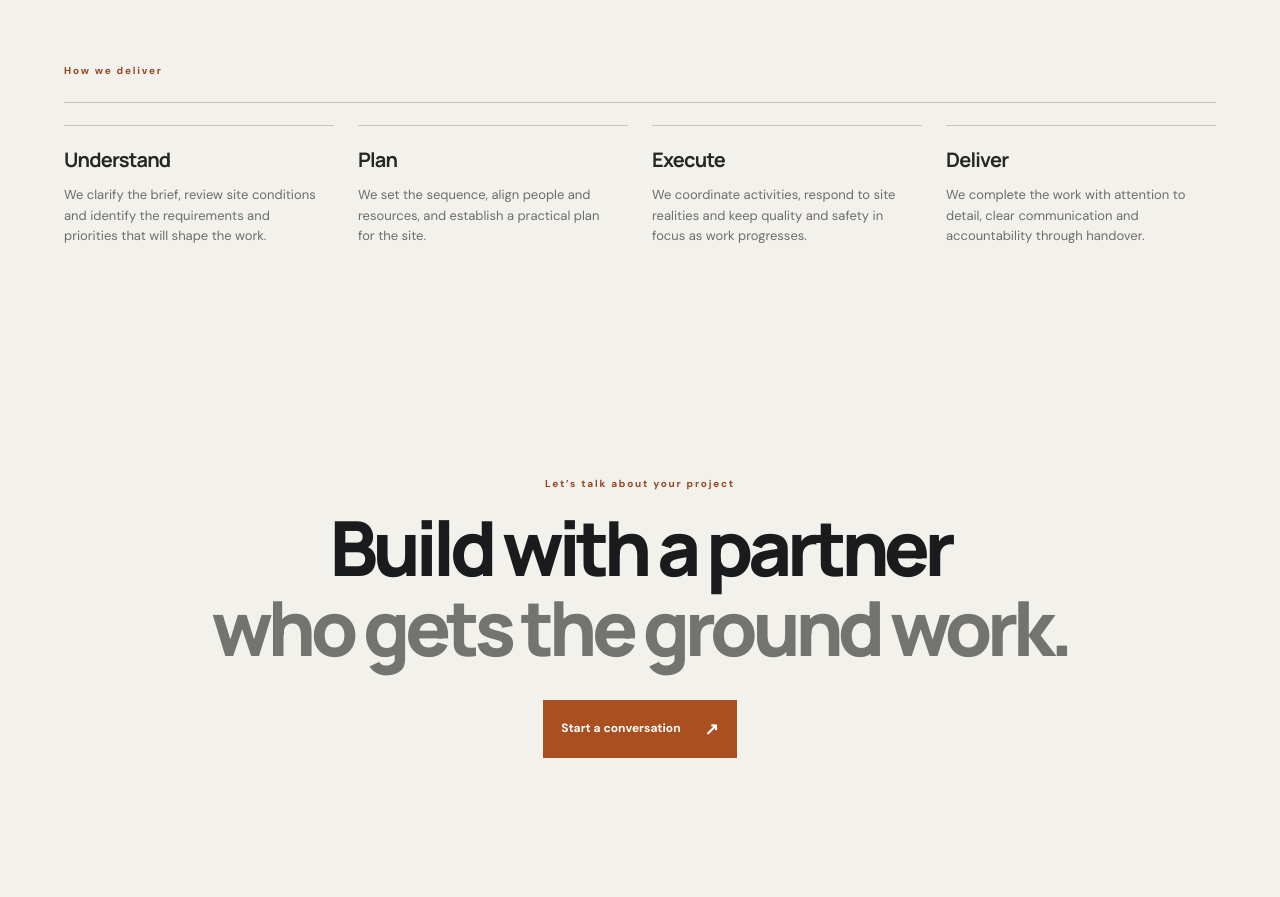
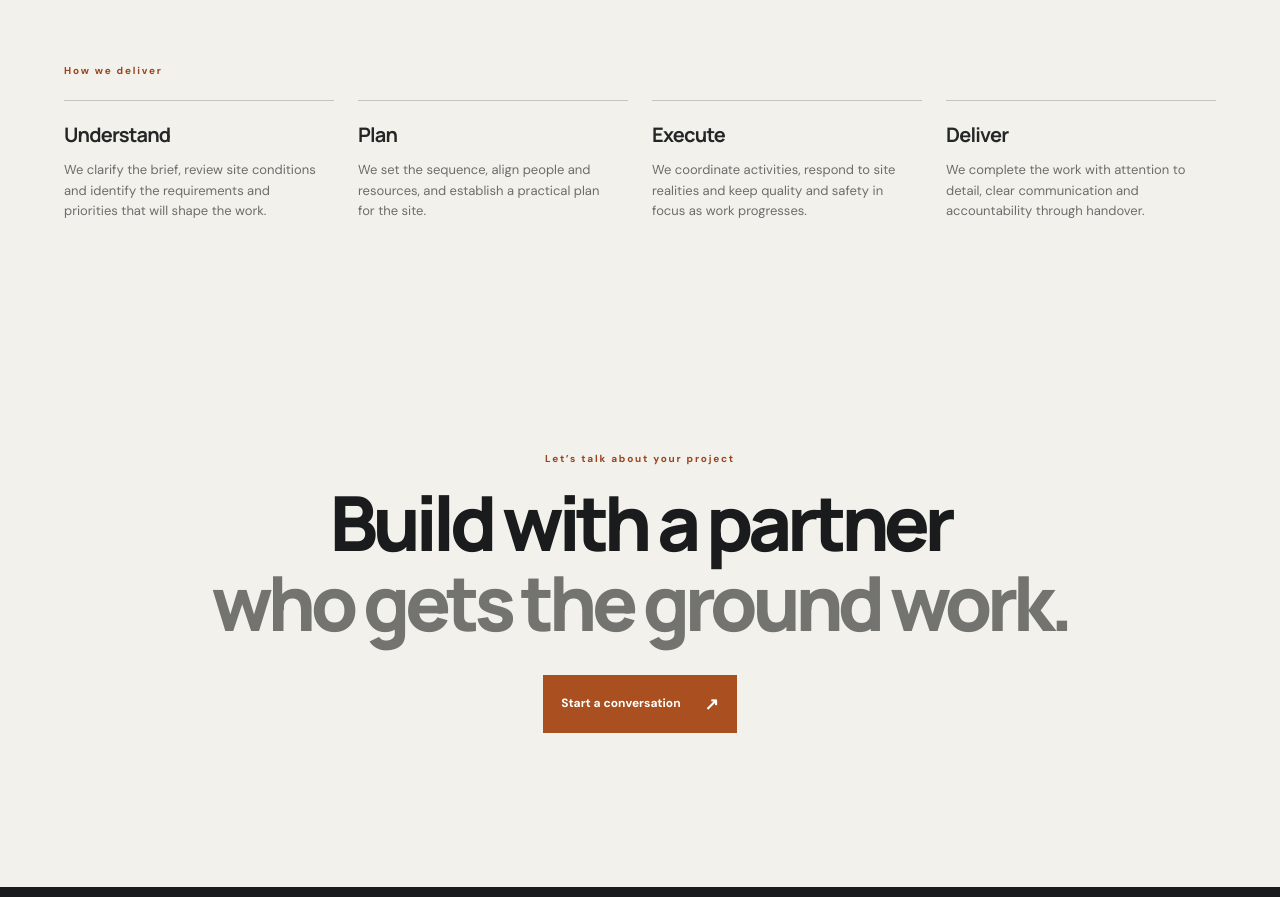
Before and after one commit to Andydecreative/JP-Infra-Projects-Website, a plain HTML site: page dams.html in a window 1280 px wide. Shown: the part 2693-3590 px from the top of the page. Drawn offline with Linux system fonts and the light colour scheme.

Commit message:
Fix duplicate divider in delivery process sections

```diff
--- a/assets/styles.css
+++ b/assets/styles.css
@@ -170,3 +170,6 @@ body{color:#191b1c}
 .mini-process article>span{display:block;font:700 20px var(--font-head);letter-spacing:-.04em;margin:0 0 12px;color:var(--ink)}
 .mini-process article p{font-size:13px;line-height:1.6;color:#6c6d6b;margin:0;max-width:270px}
 @media(max-width:680px){.mini-process{grid-template-columns:repeat(2,minmax(0,1fr))!important;gap:16px!important}.mini-process article{padding:18px 10px 12px 0}.mini-process article>span{font-size:18px}.mini-process article p{font-size:12px}}
+
+/* Remove duplicate rule line above the delivery process cards; retain each card's own divider. */
+.mini-process{border-top:0!important;padding-top:0!important;margin-top:0!important}
```
